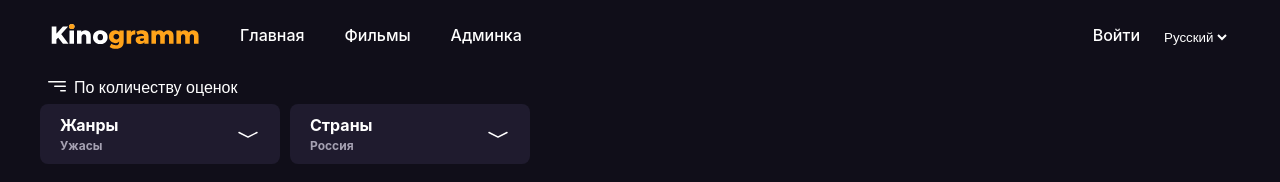
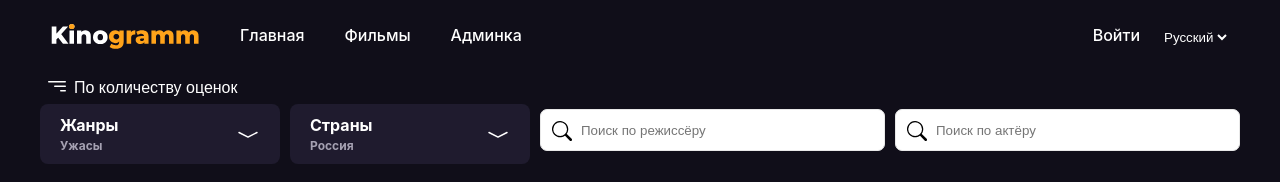
Before and after one commit to kenny-not-dead/filmovie, a React (Create React App) app: page /catalog in a window 1280 px wide. Shown: the top 182 px of the page. Built offline with nearby package versions, Linux system fonts and the light colour scheme.

Commit message:
+2filterinput

```diff
--- a/src/pages/ActorPage/ActorPage.module.scss
+++ b/src/pages/ActorPage/ActorPage.module.scss
@@ -74,10 +74,3 @@
         margin-top: 20px;
     }
 }
-
-
-.bgimg {
-    position: fixed;
-    height: 100%;
-    z-index: -1;
-}
--- a/src/pages/ActorPage/ActorPage.tsx
+++ b/src/pages/ActorPage/ActorPage.tsx
@@ -61,13 +61,6 @@ let actors = [
 export function ActorPage() {
   return (
     <>
-      <div className={classes.test}>
-        <img
-          src="https://thumbs.dfs.ivi.ru/storage23/contents/2/b/0c693b91b7b3361068d637b42e3ed0.jpg/1920x1080/?q=85"
-          alt=""
-          className={classes.bgimg}
-        />
-      </div>
       <div className={classes.wrapper}>
         <div className={classes.infowrapper}>
           <img src={actors[0].img} alt="Photo" />
--- a/src/pages/CatalogPage/CatalogPage.tsx
+++ b/src/pages/CatalogPage/CatalogPage.tsx
@@ -1,104 +1,171 @@
-import { useState } from 'react';
-import { Poster } from '../../components/poster/Poster';
-import classes from './../MainPage/MainPage.module.scss';
-import mainclasses from './CatalogPage.module.scss';
-import { Select } from '../../components/catalog/Select';
-import { FilterSelect } from '../../components/UI/Filter/FilterSelect';
+import { useEffect, useState } from "react";
+import { Poster } from "../../components/poster/Poster";
+import classes from "./../MainPage/MainPage.module.scss";
+import mainclasses from "./CatalogPage.module.scss";
+import { Select } from "../../components/catalog/Select";
+import { FilterSelect } from "../../components/UI/Filter/FilterSelect";
+import { Input } from "../../components/UI/input/Input";
+import search from "./../../static/svgs/search.svg";
 
 export function CatalogPage() {
   const posters = [
     {
-			title: 'Губка боб',
-			url: 'https://thumbs.dfs.ivi.ru/storage2/contents/1/1/24e317e380f8a6bf033e25c3b47cc9.jpg/234x360/?q=85',
-			score: '7,9',
-			info: '1999-2021, США, Фентези',
-			seasons: '13 сезонов',
+      title: "Губка боб",
+      url: "https://thumbs.dfs.ivi.ru/storage2/contents/1/1/24e317e380f8a6bf033e25c3b47cc9.jpg/234x360/?q=85",
+      score: "7,9",
+      info: "1999-2021, США, Фентези",
+      seasons: "13 сезонов",
     },
     {
-			title: 'Титаник',
-			url: 'https://thumbs.dfs.ivi.ru/storage23/contents/8/5/d8d2fea60b6a57adb2d25a76499f58.jpg/234x360/?q=85',
-			score: '8,6',
-			info: '2012, Россия, Документальные',
-			seasons: '1 сезон',
+      title: "Титаник",
+      url: "https://thumbs.dfs.ivi.ru/storage23/contents/8/5/d8d2fea60b6a57adb2d25a76499f58.jpg/234x360/?q=85",
+      score: "8,6",
+      info: "2012, Россия, Документальные",
+      seasons: "1 сезон",
     },
     {
-			title: 'Друзья',
-			url: 'https://thumbs.dfs.ivi.ru/storage8/contents/e/6/071e0668ff2d48216b7967891ca39f.jpg/234x360/?q=85',
-			score: '9,1',
-			info: '1994-2004, США, Комедийные',
-			seasons: '10 сезонов',
+      title: "Друзья",
+      url: "https://thumbs.dfs.ivi.ru/storage8/contents/e/6/071e0668ff2d48216b7967891ca39f.jpg/234x360/?q=85",
+      score: "9,1",
+      info: "1994-2004, США, Комедийные",
+      seasons: "10 сезонов",
     },
     {
-			title: 'Губка боб',
-			url: 'https://thumbs.dfs.ivi.ru/storage2/contents/1/1/24e317e380f8a6bf033e25c3b47cc9.jpg/234x360/?q=85',
-			score: '7,9',
-			info: '1999-2021, США, Фентези',
-			seasons: '13 сезонов',
+      title: "Губка боб",
+      url: "https://thumbs.dfs.ivi.ru/storage2/contents/1/1/24e317e380f8a6bf033e25c3b47cc9.jpg/234x360/?q=85",
+      score: "7,9",
+      info: "1999-2021, США, Фентези",
+      seasons: "13 сезонов",
     },
     {
-			title: 'Титаник',
-			url: 'https://thumbs.dfs.ivi.ru/storage23/contents/8/5/d8d2fea60b6a57adb2d25a76499f58.jpg/234x360/?q=85',
-			score: '8,6',
-			info: '2012, Россия, Документальные',
-			seasons: '1 сезон',
+      title: "Титаник",
+      url: "https://thumbs.dfs.ivi.ru/storage23/contents/8/5/d8d2fea60b6a57adb2d25a76499f58.jpg/234x360/?q=85",
+      score: "8,6",
+      info: "2012, Россия, Документальные",
+      seasons: "1 сезон",
     },
     {
-			title: 'Друзья',
-			url: 'https://thumbs.dfs.ivi.ru/storage8/contents/e/6/071e0668ff2d48216b7967891ca39f.jpg/234x360/?q=85',
-			score: '9,1',
-			info: '1994-2004, США, Комедийные',
-			seasons: '10 сезонов',
+      title: "Друзья",
+      url: "https://thumbs.dfs.ivi.ru/storage8/contents/e/6/071e0668ff2d48216b7967891ca39f.jpg/234x360/?q=85",
+      score: "9,1",
+      info: "1994-2004, США, Комедийные",
+      seasons: "10 сезонов",
     },
     {
-			title: 'Титаник',
-			url: 'https://thumbs.dfs.ivi.ru/storage23/contents/8/5/d8d2fea60b6a57adb2d25a76499f58.jpg/234x360/?q=85',
-			score: '8,6',
-			info: '2012, Россия, Документальные',
-			seasons: '1 сезон',
+      title: "Титаник",
+      url: "https://thumbs.dfs.ivi.ru/storage23/contents/8/5/d8d2fea60b6a57adb2d25a76499f58.jpg/234x360/?q=85",
+      score: "8,6",
+      info: "2012, Россия, Документальные",
+      seasons: "1 сезон",
     },
     {
-			title: 'Друзья',
-			url: 'https://thumbs.dfs.ivi.ru/storage8/contents/e/6/071e0668ff2d48216b7967891ca39f.jpg/234x360/?q=85',
-			score: '9,1',
-			info: '1994-2004, США, Комедийные',
-			seasons: '10 сезонов',
+      title: "Друзья",
+      url: "https://thumbs.dfs.ivi.ru/storage8/contents/e/6/071e0668ff2d48216b7967891ca39f.jpg/234x360/?q=85",
+      score: "9,1",
+      info: "1994-2004, США, Комедийные",
+      seasons: "10 сезонов",
     },
   ];
 
-	const [catalog, setCatalog] = useState(posters)
-	const [selectedSort, setSelectedSort] = useState('like')
-
+  const [catalog, setCatalog] = useState(posters);
+  const [selectedSort, setSelectedSort] = useState("like");
 
   const sortCatalog = (sort: string) => {
-	  setSelectedSort(sort)
-	  if (sort === 'stars') {
-		setCatalog([...catalog].sort( (a, b) => (a.score).localeCompare(b.score)))
+    setSelectedSort(sort);
+    if (sort === "stars") {
+      setCatalog([...catalog].sort((a, b) => a.score.localeCompare(b.score)));
+    } else if (sort === "abc") {
+      setCatalog([...catalog].sort((a, b) => a.title.localeCompare(b.title)));
     }
-	  else if (sort === 'abc') {
-		setCatalog([...catalog].sort( (a, b) => (a.title).localeCompare(b.title)))
+  };
+
+  //Поиск по режиссеру
+
+  const [valuefind, setValuefind] = useState("");
+  const [valuefindActor, setValuefindActor] = useState("");
+
+  const inputHandler = (e: React.ChangeEvent<HTMLInputElement>) => {
+    if (e.target.placeholder == "Поиск по режиссёру") {
+      setValuefind(e.target.value);
+      onFilter();
+    } else if (e.target.placeholder == "Поиск по актёру") {
+      setValuefindActor(e.target.value);
+      onFilter();
     }
+  };
+
+  const onFilter = () => {
+    let newValue = posters;
+
+    if (valuefind.length != 0 || valuefindActor.length != 0) {
+      setCatalog(
+        newValue
+          .filter((item) => {
+            if (item.title.includes(valuefind)) {
+              return true;
             }
+          })
+          .filter((item) => {
+            if (item.seasons.includes(valuefindActor)) {
+              return true;
+            }
+          })
+      );
+    } else {
+      setCatalog(newValue);
+    }
+  };
+
+  useEffect(() => {
+    onFilter();
+  }, [valuefind]);
+
+  useEffect(() => {
+    onFilter();
+  }, [valuefindActor]);
 
   return (
     <>
       <div className={mainclasses.sortwrapper}>
-					<svg xmlns="http://www.w3.org/2000/svg" width="24" height="24" fill="currentColor" className="bi bi-filter-right" viewBox="0 0 16 16">
-					<path d="M14 10.5a.5.5 0 0 0-.5-.5h-3a.5.5 0 0 0 0 1h3a.5.5 0 0 0 .5-.5zm0-3a.5.5 0 0 0-.5-.5h-7a.5.5 0 0 0 0 1h7a.5.5 0 0 0 .5-.5zm0-3a.5.5 0 0 0-.5-.5h-11a.5.5 0 0 0 0 1h11a.5.5 0 0 0 .5-.5z"/>
+        <svg
+          xmlns="http://www.w3.org/2000/svg"
+          width="24"
+          height="24"
+          fill="currentColor"
+          className="bi bi-filter-right"
+          viewBox="0 0 16 16"
+        >
+          <path d="M14 10.5a.5.5 0 0 0-.5-.5h-3a.5.5 0 0 0 0 1h3a.5.5 0 0 0 .5-.5zm0-3a.5.5 0 0 0-.5-.5h-7a.5.5 0 0 0 0 1h7a.5.5 0 0 0 .5-.5zm0-3a.5.5 0 0 0-.5-.5h-11a.5.5 0 0 0 0 1h11a.5.5 0 0 0 .5-.5z" />
         </svg>
         <Select
-					sortCatalog = {sortCatalog}
+          sortCatalog={sortCatalog}
           value={selectedSort}
-					option = {[
-						{value: '', name: 'Сортировать', disabled: true},
-						{value: 'like', name: 'По количеству оценок'},
-						{value: 'stars', name: 'По рейтингу'},
-						{value: 'date', name: 'По дате выхода'},
-						{value: 'abc', name: 'По алфавиту'},
-					]}/>
+          option={[
+            { value: "", name: "Сортировать", disabled: true },
+            { value: "like", name: "По количеству оценок" },
+            { value: "stars", name: "По рейтингу" },
+            { value: "date", name: "По дате выхода" },
+            { value: "abc", name: "По алфавиту" },
+          ]}
+        />
       </div>
       <div className={mainclasses.filterwrapper}>
-				<FilterSelect name='Жанры' value="Ужасы"/>
-				<FilterSelect name=' Страны' value="Россия"/>
+        <FilterSelect name="Жанры" value="Ужасы" />
+        <FilterSelect name=" Страны" value="Россия" />
+        <Input
+          placeholder="Поиск по режиссёру"
+          id=""
+          icon={search}
+          value={valuefind}
+          onChange={(e) => inputHandler(e)}
+        />
+        <Input
+          placeholder="Поиск по актёру"
+          id=""
+          icon={search}
+          value={valuefindActor}
+          onChange={(e) => inputHandler(e)}
+        />
       </div>
 
       <div className={classes.slider__block}>
@@ -106,7 +173,7 @@ export function CatalogPage() {
           {catalog.map((slide, index) => {
             return (
               <Poster
-										size='s'
+                size="s"
                 title={slide.title}
                 url={slide.url}
                 score={slide.score}
```
Also changed, not shown: src/components/UI/input/Input.tsx (+11 -11 lines), src/static/svgs/search.svg (added), 1 other file (tests, documents, lock files or other folders). Lines whose indentation alone changed are shown as unchanged.
